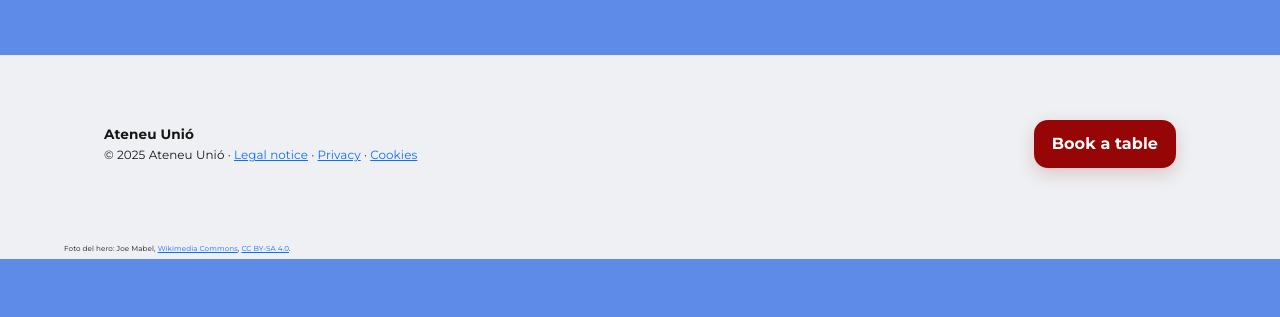
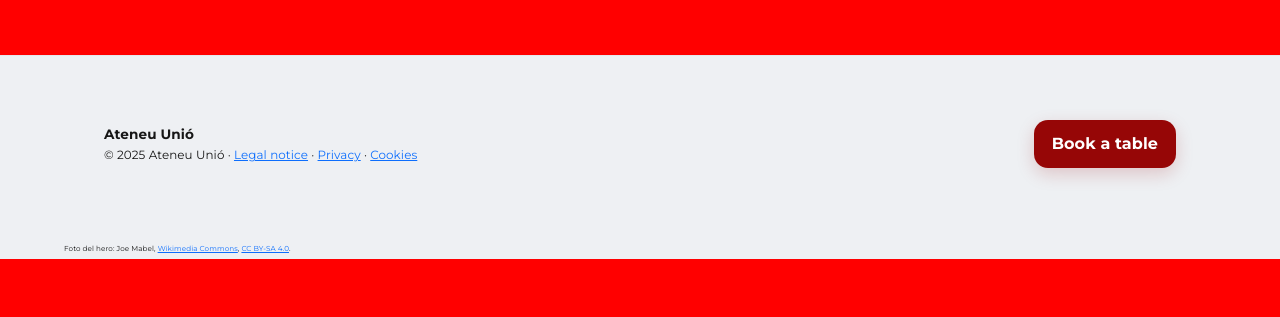
Before and after one commit to MallenK/BarRestaurantAteneuUnio, a PHP site: page / in a window 1280 px wide. Shown: the part 4413-4730 px from the top of the page. Run offline with PHP 8.4, Linux system fonts and the light colour scheme.

Commit message:
Update styles.css

```diff
--- a/assets/css/styles.css
+++ b/assets/css/styles.css
@@ -3,7 +3,7 @@
   --brand:#7F7C76;
   --section:#960606;
   --section-700:#7a0505;
-  --bg:#5F8BE8;
+  --bg:red;
   --card:#ffffff;
   --ink:#161616;
   --muted:#49525e; /* más contraste */
```
